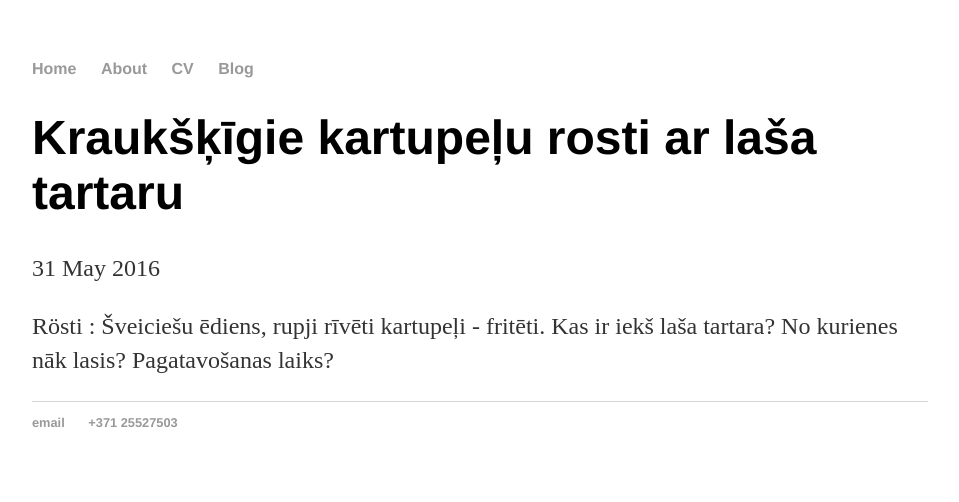
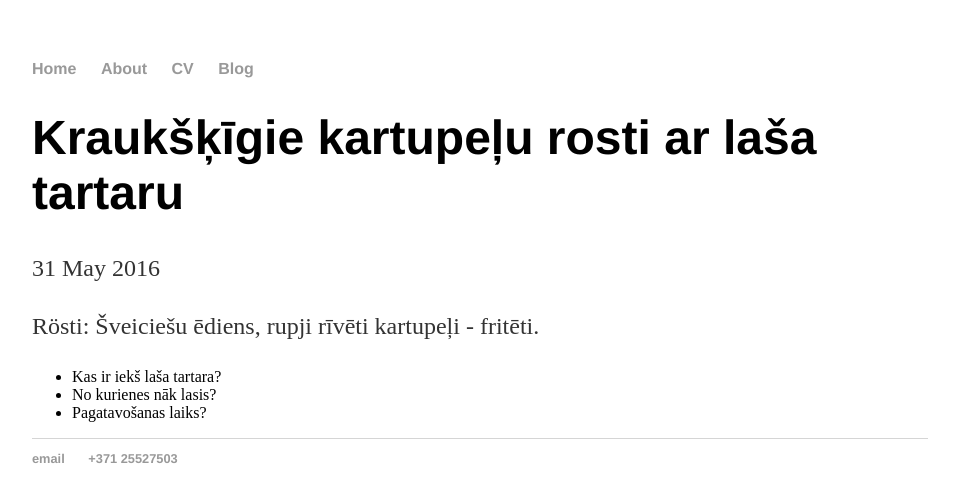
Before and after one commit to diwii/diwii.github.io, a Jekyll site: the page built from _posts/2016-05-31-kartupelu-rosti-lasa-tartars.md, in a window 1280 px wide. Shown: the top 502 px of the page, without its empty margins (160-1119 px from the left). Built offline with Jekyll 4.4.1, drawn with Linux system fonts in a browser that asks for light colours.

Commit message:
Update 2016-05-31-kartupelu-rosti-lasa-tartars.md

```diff
--- a/_posts/2016-05-31-kartupelu-rosti-lasa-tartars.md
+++ b/_posts/2016-05-31-kartupelu-rosti-lasa-tartars.md
@@ -4,7 +4,9 @@ title: Kraukšķīgie kartupeļu rosti ar laša tartaru
 date: 2016-05-31
 ---
 
-Rösti : Šveiciešu ēdiens, rupji rīvēti kartupeļi - fritēti.
-Kas ir iekš laša tartara?
-No kurienes nāk lasis?
-Pagatavošanas laiks?
+<p>Rösti: Šveiciešu ēdiens, rupji rīvēti kartupeļi - fritēti.</p>
+<ul>
+<li>Kas ir iekš laša tartara?</li>
+<li>No kurienes nāk lasis?</li>
+<li>Pagatavošanas laiks?</li>
+</ul>
```
